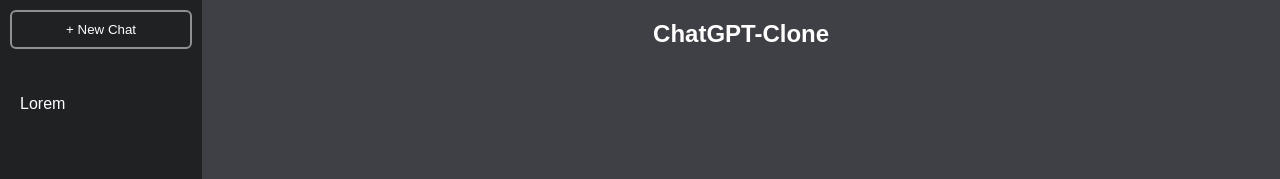
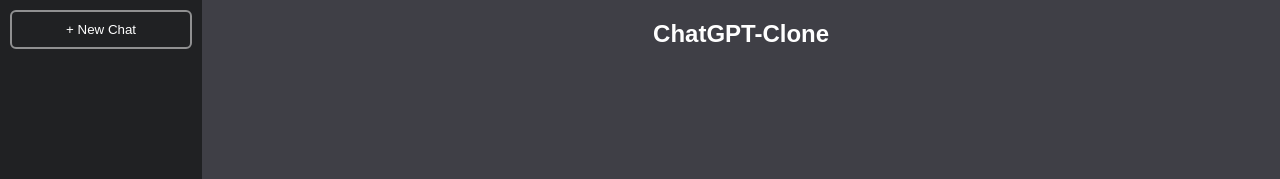
Before and after one commit to milliorn/chatgpt-clone, a React app: page / in a window 1280 px wide. Shown: the top 179 px of the page. Built offline with nearby package versions, Linux system fonts and the light colour scheme; the HTML template or start-up script is replaced by a standard one.

Commit message:
handleClick

```diff
--- a/src/App.tsx
+++ b/src/App.tsx
@@ -1,4 +1,4 @@
-import { useState, useEffect } from "react";
+import { useState, useEffect, SetStateAction } from "react";
 
 interface Chat {
   content: string;
@@ -22,6 +22,12 @@
     setMessage({ role: "", content: "" });
     setValue("");
     setCurrentTitle("");
+  }
+
+  function handleClick(uniqueTitle: SetStateAction<string>): void {
+    setCurrentTitle(uniqueTitle);
+    setMessage({ role: "", content: "" });
+    setValue("");
   }
 
   async function getMessage(
@@ -81,18 +87,28 @@
     }
   }, [message, currentTitle]);
 
-  console.log(previousChats);
+  // console.log(previousChats);
 
   const currentChat = previousChats.filter(
     (previousChat) => previousChat.title === currentTitle
   );
+
+  const uniqueTitles = Array.from(
+    new Set(previousChats.map((previousChat) => previousChat.title))
+  );
+
+  console.log(uniqueTitles);
 
   return (
     <div className="app">
       <section className="side-bar">
         <button onClick={createNewChat}>+ New Chat</button>
         <ul className="history">
-          <li>Lorem</li>
+          {uniqueTitles?.map((uniqueTitle, index) => (
+            <li key={index} onClick={() => handleClick(uniqueTitle)}>
+              {uniqueTitle}
+            </li>
+          ))}
         </ul>
         <nav>
           <p>Created by Scott Milliorn</p>
@@ -100,7 +116,15 @@
       </section>
       <section className="main">
         {!currentTitle && <h1>ChatGPT-Clone</h1>}
-        <ul className="feed">{}</ul>
+        <ul className="feed">
+          {currentChat?.map((chatMessage, index) => (
+            <li key={index}>
+              <p className="role">{chatMessage.role}</p>
+              <p>{chatMessage.content}</p>
+            </li>
+          ))}
+        </ul>
+
         <div className="bottom-section">
           <div className="input-container">
             <input value={value} onChange={(e) => setValue(e.target.value)} />
```
